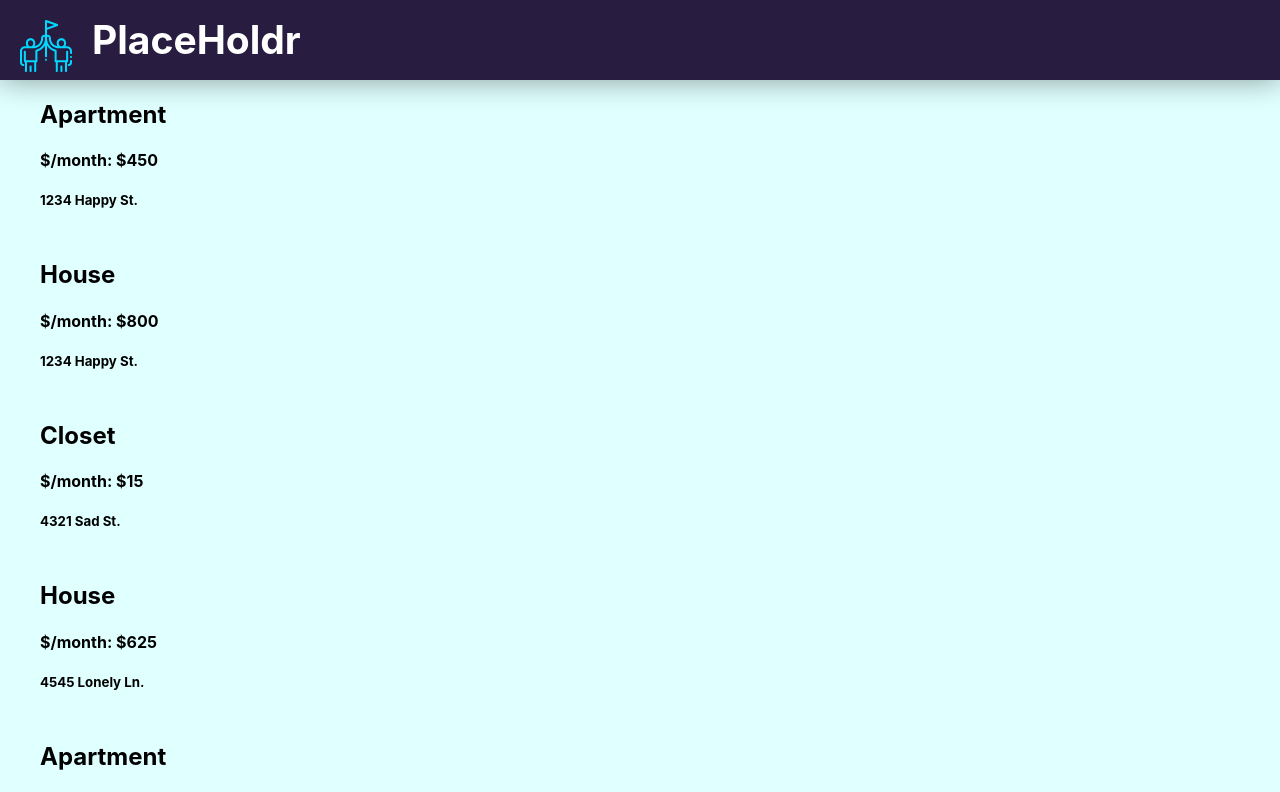
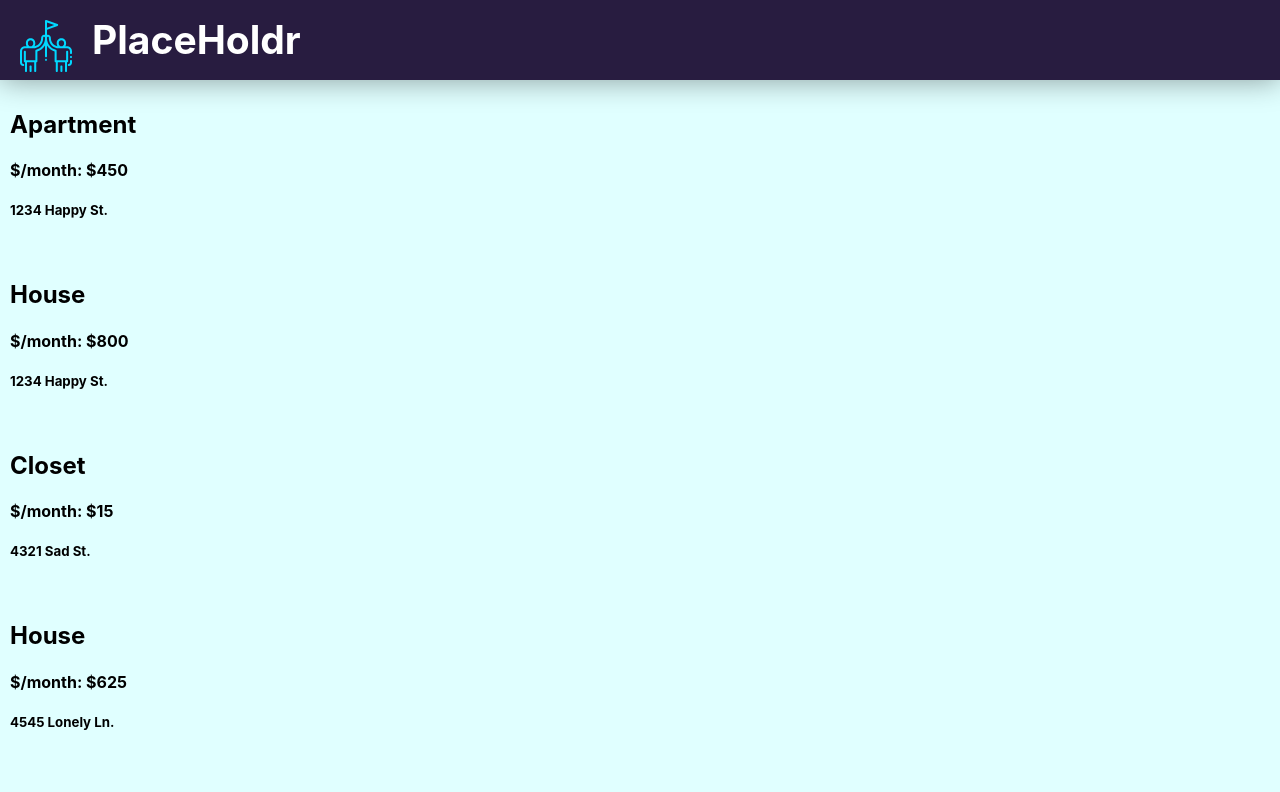
Before and after one commit to sunkakar/BOILERMAKE-VI, a React (Create React App) app in the folder sunny_web_app/placeholdr/: page / in a window 1280 px wide. Shown: the top 792 px of the page. Built offline with nearby package versions, Linux system fonts and the light colour scheme.

Commit message:
just works

```diff
--- a/sunny_web_app/placeholdr/src/App.css
+++ b/sunny_web_app/placeholdr/src/App.css
@@ -43,42 +43,42 @@ body{
 .element-content {
   top: 10vh;
   min-height: 90vh;
-  width: 50%;
+  width: 100%;
   background-color: lightcyan;
+  display: flex;
 }
 
 /* ELEMENT LIST */
 
 .element-list{
-  display: block;
-  background: grey;
-  width: 100%;
-  height: 100vh;
+  flex: 0 0 50%;
+  background:lightcyan;
+  width: 50%;
   padding: 20px 10px;
 }
 
 .element-list-item li{
   display: inherit;
-  padding: 0px 0px 10px 0px;
+  padding: 10px 10px 10px 10px;
   color: black;
   font-size: 1em;
 }
+
 
 .element-list-item li:hover{
   background-color: lightgray;
   color:#281c40;
   -webkit-transition-duration: 0.4s; /* For Safari */
   transition-duration: 0.4s;
-  border-radius: 10px;
+  border-radius: 50px 0px 0px 50px;
   cursor: pointer;
 }
 
 /* ELEMENT DETAIL */
 
 .element-detail{
-  display: block;
-  background: black;
-  float: right;
+  flex: 1;
+
 }
 
 /* RESPONSIVE SETTINGS */
--- a/sunny_web_app/placeholdr/src/components/element_detail.js
+++ b/sunny_web_app/placeholdr/src/components/element_detail.js
@@ -6,9 +6,7 @@ class ElementDetail extends Component
     render()
     {
       return (
-            <div className="element-detail">
             <p>Element-Detail</p>
-            </div>
       );
     }
 }
--- a/sunny_web_app/placeholdr/src/components/element_list.js
+++ b/sunny_web_app/placeholdr/src/components/element_list.js
@@ -8,9 +8,7 @@ class ElementList extends Component
     render()
     {
       return (
-            <div className="element-list-item">
               <ElementListItem/>
-            </div>
       );
     }
 }
--- a/sunny_web_app/placeholdr/src/components/element_list_item.js
+++ b/sunny_web_app/placeholdr/src/components/element_list_item.js
@@ -7,18 +7,20 @@ class ElementListItem extends Component
     render()
     {
       return (
-        <ul class="element-list-item">
-
-          {UserData.map((user,index)=>{
+        <div className="element-list-item">
+          {
+            UserData.map((user,index)=>{
             return (
-            <li>
+              <li key={index}>
               <h2>{user.Type}</h2>
               <h4>$/month: {user.Rent}</h4>
               <h5>{user.Address}</h5>
-            </li>);
-          })}
-
-        </ul>
+              </li>
+              );
+            }
+          )
+          }
+        </div>
       );
     }
 }
```
Also changed, not shown: sunny_web_app/placeholdr/src/components/element_content.js (+2 -7 lines).
